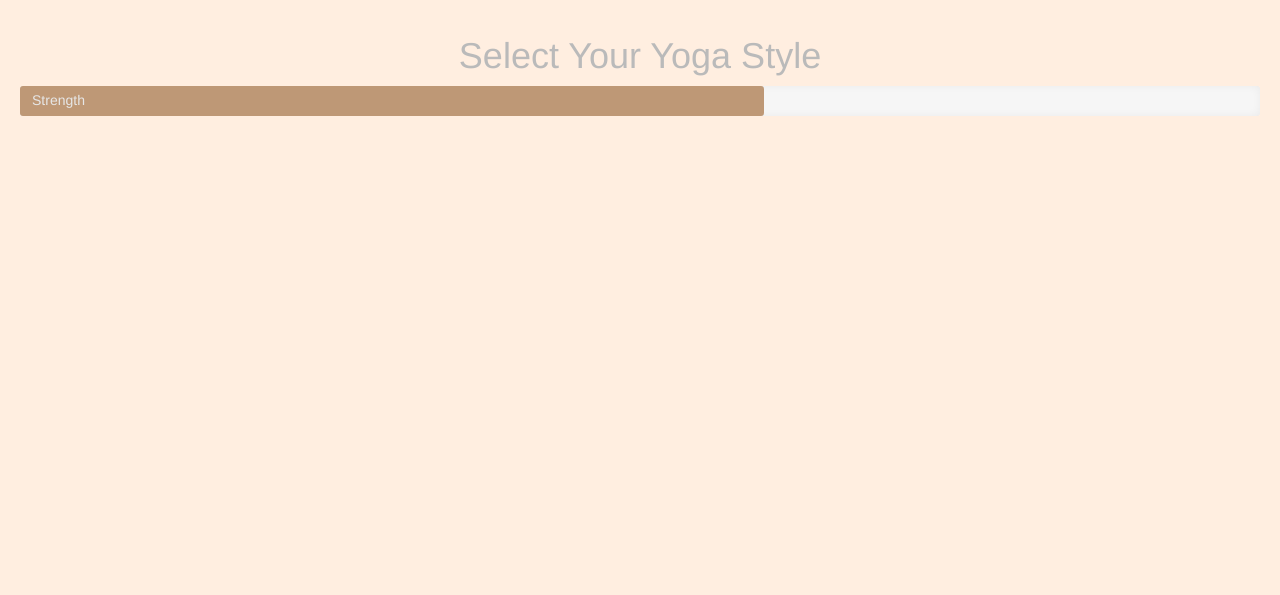
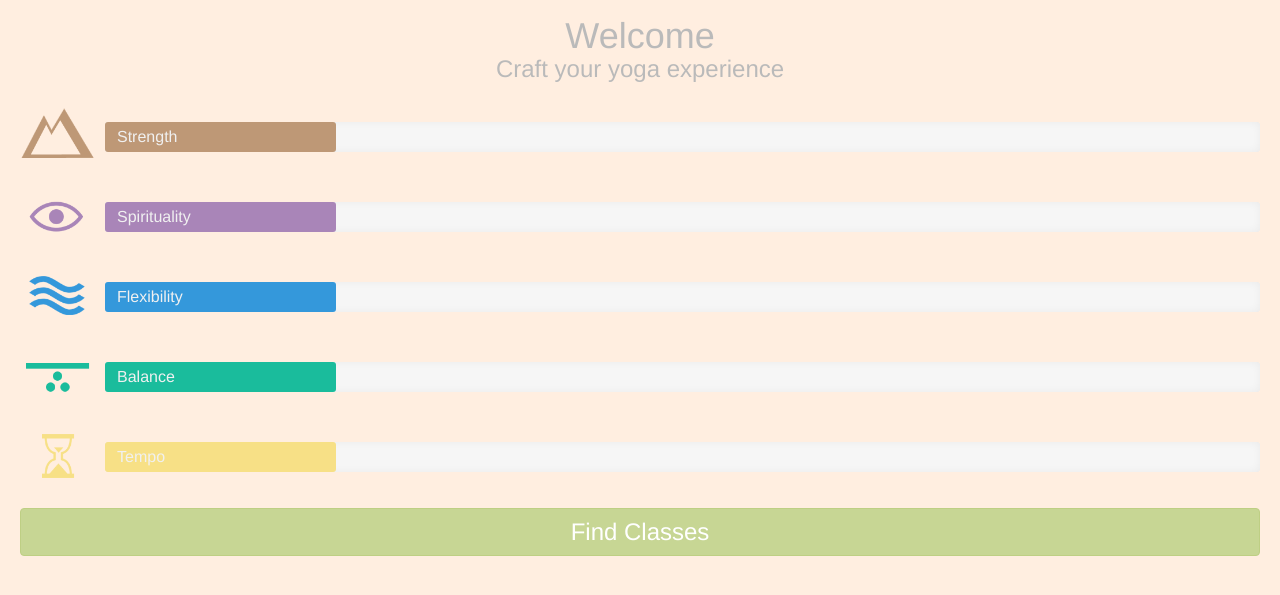
Before and after one commit to kespinola/omza, a PHP site: page / in a window 1280 px wide. Shown: the part 60-655 px from the top of the page. Run offline with PHP 8.4, Linux system fonts and the light colour scheme; some libraries are stand-ins or nearby versions.

Commit message:
Add sliders

```diff
--- a/css/main.css
+++ b/css/main.css
@@ -313,6 +313,19 @@ body {
 h1, h2, h3, h4 {
     font-family: 'Helvetica Neue', Helvetica, sans-serif;
 }
+.btn-primary {
+    background-color: #c7d694;
+    border-color: #becf84;
+}
+.btn-large {
+    font-size: 24px;
+    font-weight: 100;
+    width: 100%;
+}
+
+/**
+ * PAGE STRUCTURE
+ */
 .header {
     background-color: #acbd73;
     height: 60px;
@@ -326,34 +339,90 @@ h1, h2, h3, h4 {
     padding: 16px 20px;
     text-align: center;
 }
-.pane h1 {
+.pane h1, .pane h3 {
     font-weight: 100;
     color: #bababa;
+    margin: 0;
 }
+.pane1-head {
+    margin-bottom: 16px;
+}
+.pane1 .btn-large {
+    margin-top: 10px;
+}
+
+/**
+ * SLIDERS
+ */
 .slider {
+    position: relative;
+    height: 80px;
+    padding-top: 24px;
 }
 .slider-img {
-
+    position: absolute;
+    left: 0;
+    top: 0;
+    width: 75px;
+    height: 75px;
+    background-color: transparent;
+    background-size: contain;
+}
+.slider-strength .slider-i {
+    background-color: #be9876;
+}
+.slider-strength .slider-img {
+    background-image: url(../img/attr-strength.png);
+}
+.slider-spirit .slider-i {
+    background-color: #a985b8;
+}
+.slider-spirit .slider-img {
+    background-image: url(../img/attr-spirit.png);
+}
+.slider-flex .slider-i {
+    background-color: #3498db;
+}
+.slider-flex .slider-img {
+    background-image: url(../img/attr-flex.png);
+}
+.slider-balance .slider-i {
+    background-color: #1abc9c;
+}
+.slider-balance .slider-img {
+    background-image: url(../img/attr-balance.png);
+}
+.slider-tempo .slider-i {
+    background-color: #f7e086;
+}
+.slider-tempo .slider-img {
+    background-image: url(../img/attr-tempo.png);
 }
 .slider-bg {
     background-color: #f6f6f6;
     box-shadow: inset 0 0 8px rgba(0,0,0,0.05);
     border-radius: 3px;
     height: 30px;
-    display: block;
+    margin-left: 85px;
     position: relative;
+    cursor: pointer;
 }
 .slider-i {
-    background-color: #be9876;
-    width: 60%;
+    width: 20%;
     border-radius: 3px;
     height: 30px;
+    position: relative;
+    overflow: hidden;
 }
 .slider-l {
-    line-height: 28px;
-    color: #e6e6e6;
+    line-height: 30px;
+    color: #999;
     font-weight: 100;
     position: absolute;
     top: 0;
     left: 12px;
+    font-size: 16px;
 }
+.slider-i .slider-l {
+    color: #f0f0f0;
+}
--- a/index.html
+++ b/index.html
@@ -13,7 +13,6 @@
         <!-- Place favicon.ico and apple-touch-icon.png in the root directory -->
 
         <link rel="stylesheet" href="css/bootstrap.min.css">
-        <link rel="stylesheet" href="css/bootstrap-theme.min.css">
         <link rel="stylesheet" href="css/main.css">
         <script src="js/vendor/modernizr-2.6.2.min.js"></script>
     </head>
@@ -30,13 +29,56 @@
             </div>
             <div class="content">
                 <div class="pane pane1">
-                    <h1>Select Your Yoga Style</h1>
-                    <div class="slider">
+                    <div class="pane1-head">
+                        <h1>Welcome</h1>
+                        <h3>Craft your yoga experience</h3>
+                    </div>
+                    <div class="slider slider-strength">
                         <div class="slider-img"></div>
                         <div class="slider-bg">
-                            <div class="slider-i"></div>
                             <div class="slider-l">Strength</div>
+                            <div class="slider-i">
+                                <div class="slider-l">Strength</div>
+                            </div>
                         </div>
+                    </div>
+                    <div class="slider slider-spirit">
+                        <div class="slider-img"></div>
+                        <div class="slider-bg">
+                            <div class="slider-l">Spirituality</div>
+                            <div class="slider-i">
+                                <div class="slider-l">Spirituality</div>
+                            </div>
+                        </div>
+                    </div>
+                    <div class="slider slider-flex">
+                        <div class="slider-img"></div>
+                        <div class="slider-bg">
+                            <div class="slider-l">Flexibility</div>
+                            <div class="slider-i">
+                                <div class="slider-l">Flexibility</div>
+                            </div>
+                        </div>
+                    </div>
+                    <div class="slider slider-balance">
+                        <div class="slider-img"></div>
+                        <div class="slider-bg">
+                            <div class="slider-l">Balance</div>
+                            <div class="slider-i">
+                                <div class="slider-l">Balance</div>
+                            </div>
+                        </div>
+                    </div>
+                    <div class="slider slider-tempo">
+                        <div class="slider-img"></div>
+                        <div class="slider-bg">
+                            <div class="slider-l">Tempo</div>
+                            <div class="slider-i">
+                                <div class="slider-l">Tempo</div>
+                            </div>
+                        </div>
+                    </div>
+                    <button type="button" class="btn btn-primary btn-large">Find Classes</button>
                 </div>
                 <div class="pane pane2">
 
```
Also changed, not shown: img/attr-balance.png (added), img/attr-flex.png (added), img/attr-spirit.png (added), img/attr-strength.png (added), img/attr-tempo.png (added).
